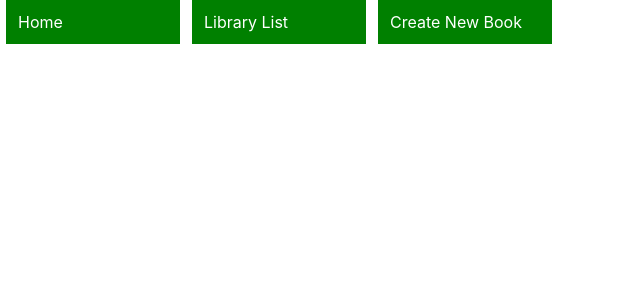
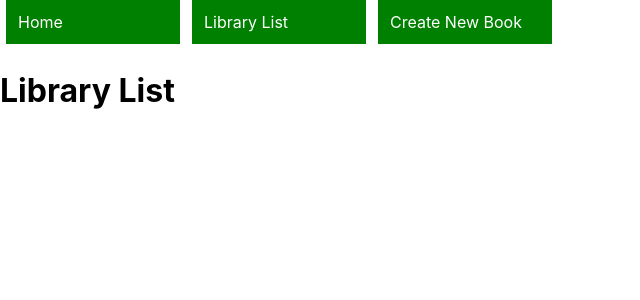
Before and after one commit to turitzinv/phase-3-frontend, a React (Create React App) app: page /librarylist in a window 1280 px wide. Shown: the top 300 px of the page, without its empty margins (0-640 px from the left). Built offline with nearby package versions, Linux system fonts and the light colour scheme.

Commit message:
Created basic LibraryList component and imported into App.js and created a route.

```diff
--- a/src/App.js
+++ b/src/App.js
@@ -2,6 +2,7 @@ import React from "react";
 import NavBar from "./components/NavBar";
 import { Route, Switch } from "react-router-dom"
 import Home from "./components/Home";
+import LibraryList from "./components/LibraryList";
 
 function App() {
 
@@ -12,6 +13,9 @@ function App() {
         <Route exact path="/">
           <Home />
         </Route>
+        <Route path ="/librarylist">
+          <LibraryList />
+        </Route>
       </Switch>
     </div>
   );
--- /dev/null
+++ b/src/components/LibraryList.js
@@ -0,0 +1,11 @@
+import React from "react";
+
+function LibraryList() {
+  return(
+    <div>
+      <h1>Library List</h1>
+    </div>
+  );
+}
+
+export default LibraryList;
```
